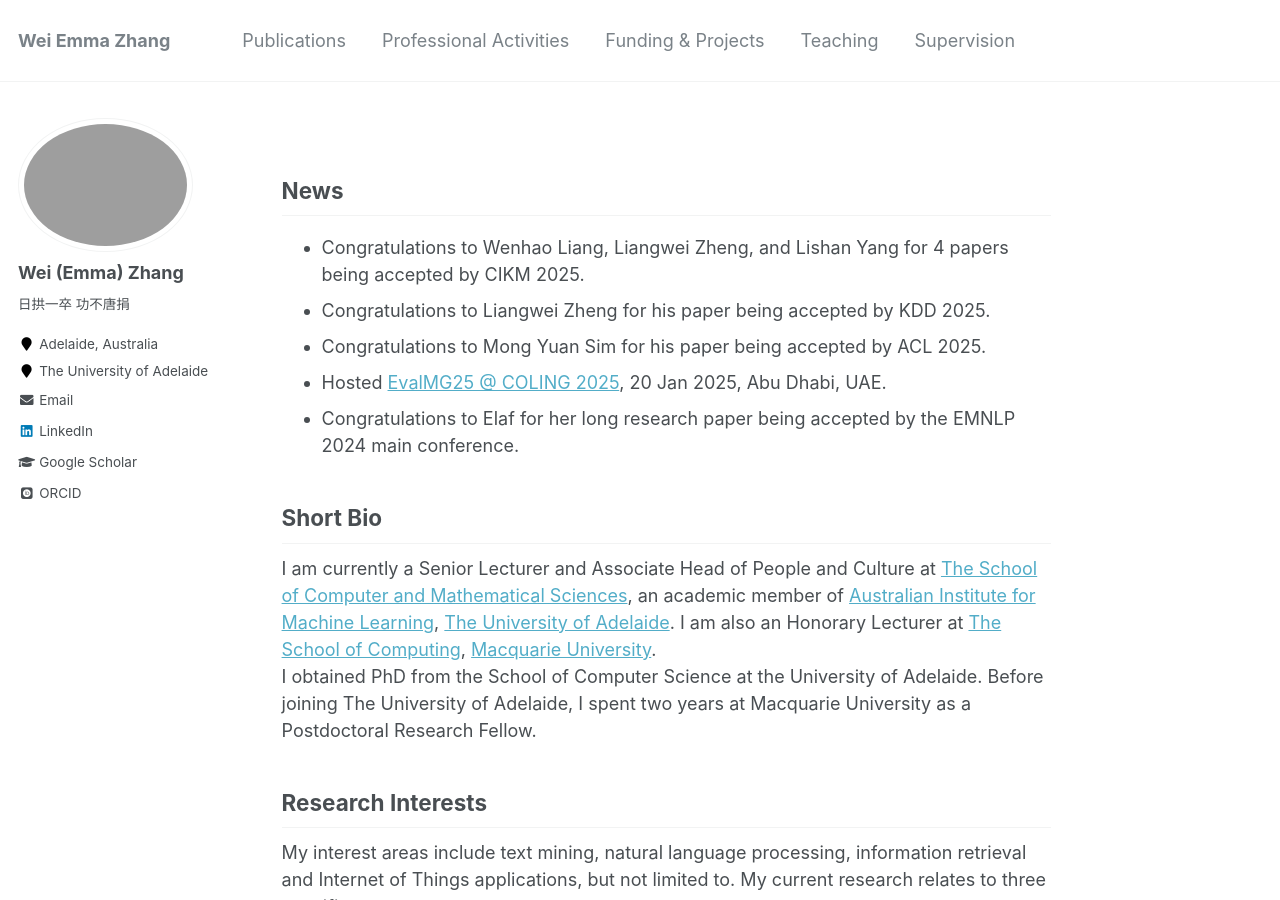
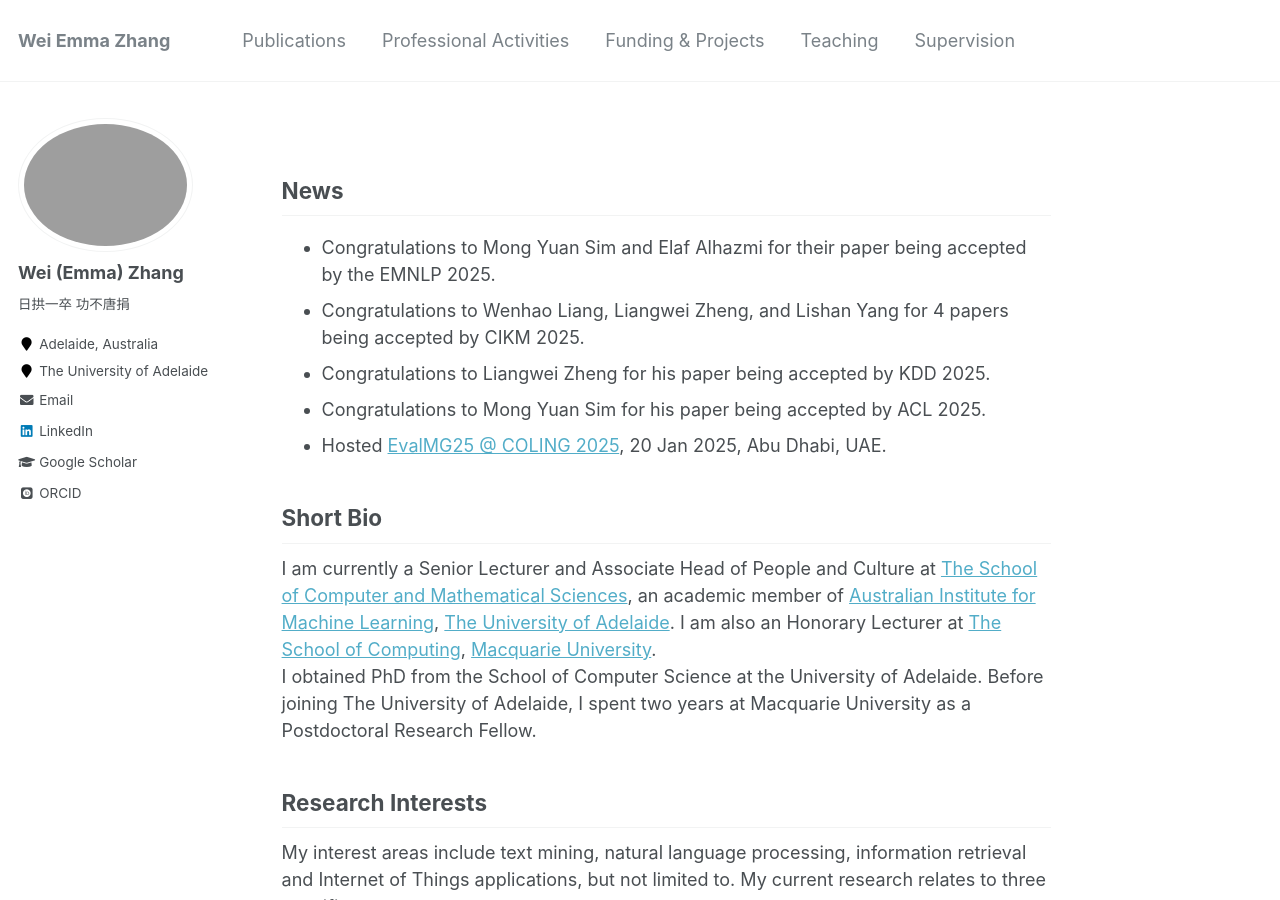
Before and after one commit to weiezhang/weiezhang.github.io, a Jekyll site: the page built from _pages/about.md, in a window 1280 px wide and 900 px high. Built offline with Jekyll 4.4.1, drawn with Linux system fonts in a browser that asks for light colours; some web fonts are replaced.

Commit message:
Update about.md

```diff
--- a/_pages/about.md
+++ b/_pages/about.md
@@ -9,12 +9,13 @@ redirect_from:
 ---
 
 ## News
+* Congratulations to Mong Yuan Sim and Elaf Alhazmi for their paper being accepted by the EMNLP 2025.
 * Congratulations to Wenhao Liang, Liangwei Zheng, and Lishan Yang for 4 papers being accepted by CIKM 2025.
 * Congratulations to Liangwei Zheng for his paper being accepted by KDD 2025.
 * Congratulations to Mong Yuan Sim for his paper being accepted by ACL 2025.
 * Hosted [EvalMG25 @ COLING 2025](https://evalmg.github.io/), 20 Jan 2025, Abu Dhabi, UAE.
-* Congratulations to Elaf for her long research paper being accepted by the EMNLP 2024 main conference.
-<!-- 2024 SA Young Tall Poppy Awardee.
+<!-- * Congratulations to Elaf for her long research paper being accepted by the EMNLP 2024 main conference.
+2024 SA Young Tall Poppy Awardee.
  Congratulations to Chang Dong, Liangwei Zheng, and Haojie Zhuang for 4 papers being accepted by CIKM 2024.
  Congratulations to Yutong Qu on being selected as a 2024 IEEE WISC Scholarship winner.
  Congratulations to Haojie Zhuang for his paper being accepted by NAACL 2024 main conference.-->
```
